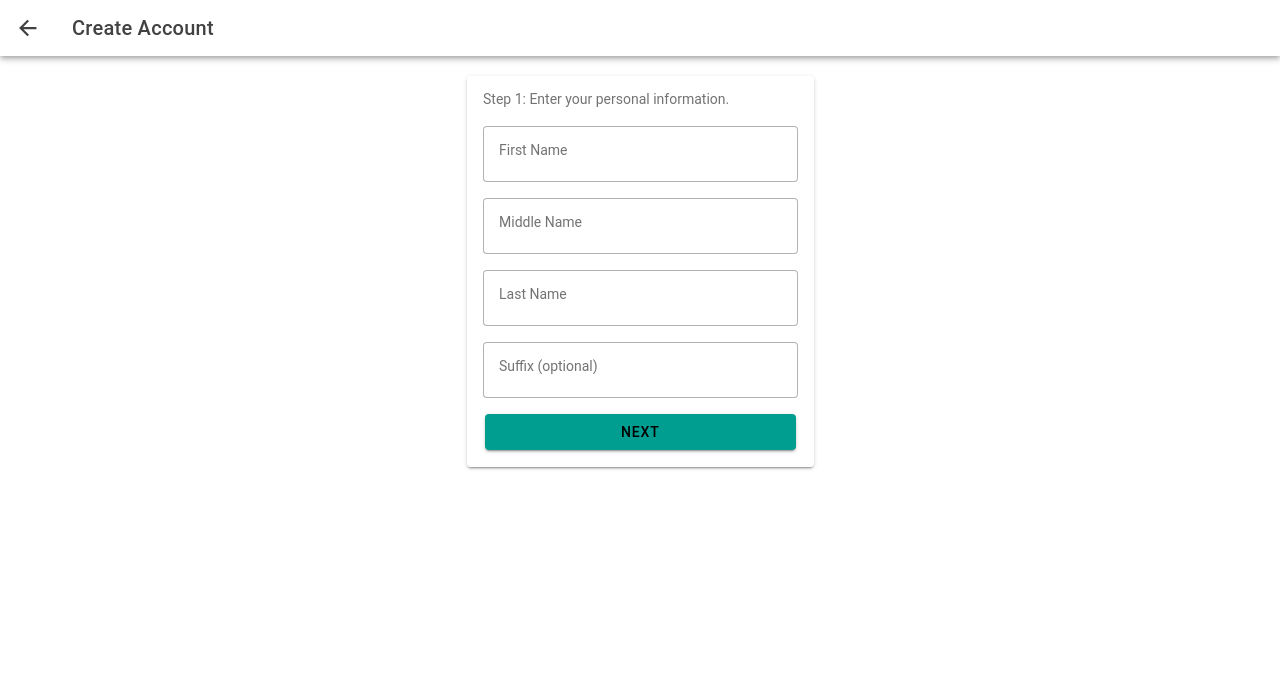
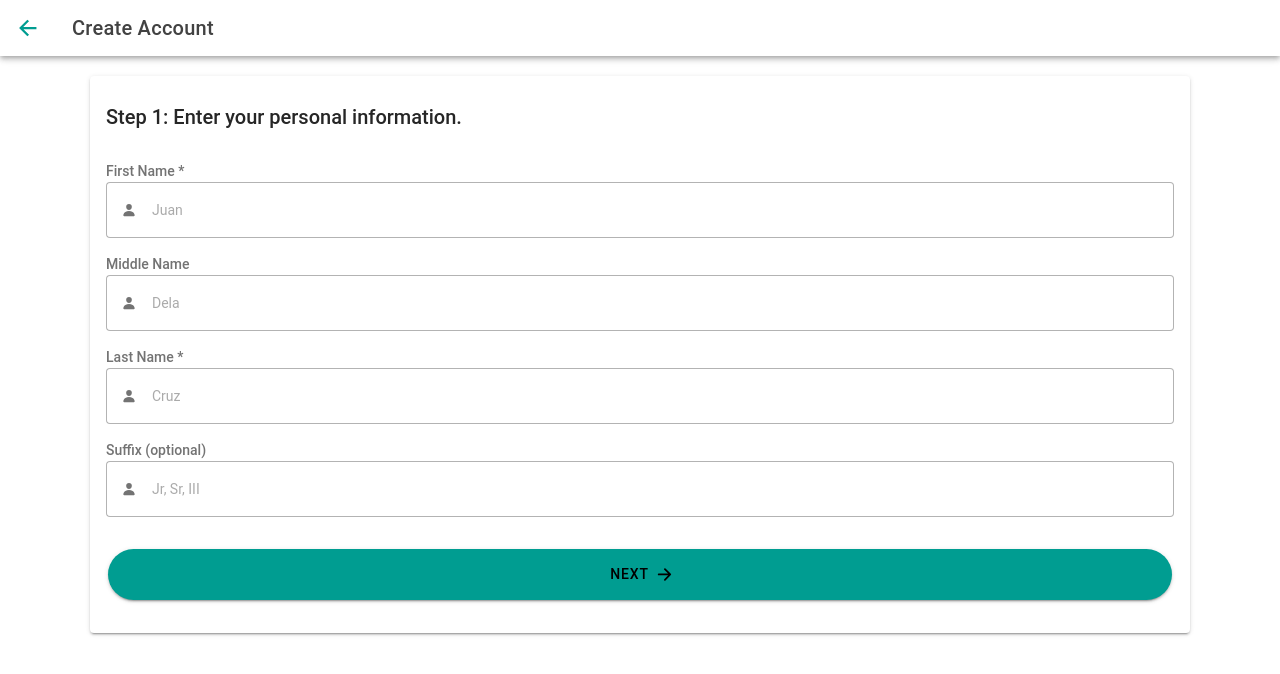
Before and after one commit to fmrkc/barangaymed, a React (Vite) app: page /user/register in a window 1280 px wide. Shown: the top 674 px of the page. Built offline with nearby package versions, Linux system fonts and the light colour scheme; no server answers.

Commit message:
Updated user register ui
- Added icons
- Added labels
- Revamped overall ui experience

```diff
--- a/src/pages/user/UserRegisterSteps/Page1.tsx
+++ b/src/pages/user/UserRegisterSteps/Page1.tsx
@@ -1,5 +1,6 @@
 import React from 'react';
-import { IonButton, IonInput, IonItem, IonLabel, IonText } from '@ionic/react';
+import { IonButton, IonCard, IonCardContent, IonCardHeader, IonCardSubtitle, IonCardTitle, IonHeader, IonIcon, IonInput, IonItem, IonItemDivider, IonLabel, IonList, IonText } from '@ionic/react';
+import { arrowForward, chevronForward, lockClosed, person } from 'ionicons/icons';
 
 interface Page1Props {
   firstName: string;
@@ -13,41 +14,61 @@ interface Page1Props {
 const Page1: React.FC<Page1Props> = ({ firstName, middleName, lastName, suffix, onChange, onNext }) => {
   return (
     <>
+      <IonCardTitle className="ion-padding-vertical">
+        Step 1: Enter your personal information.
+      </IonCardTitle>
 
-      <IonText>Step 1: Enter your personal information.</IonText>
+      <div className='ion-margin-top'>
+        <IonCardSubtitle>First Name *</IonCardSubtitle>
         <IonInput
-        className='ion-margin-top'
+          placeholder="Juan"
+          value={firstName}
           fill="outline"
-        label="First Name"
-        labelPlacement="floating"
-        value={firstName}
-        onIonChange={e => onChange('firstName', e.detail.value!)}
-      />
+          onIonChange={(e) => onChange("firstName", e.detail.value!)}
+        >
+          <IonIcon slot="start" icon={person}></IonIcon>
+        </IonInput>
+      </div>
+
+      <div className="ion-margin-top">
+        <IonCardSubtitle>Middle Name</IonCardSubtitle>
         <IonInput
           fill="outline"
-        label="Middle Name"
-        labelPlacement="floating"
+          placeholder="Dela"
           value={middleName}
-        onIonChange={e => onChange('middleName', e.detail.value!)}
-        className="ion-margin-top"
-      />
+          onIonChange={(e) => onChange("middleName", e.detail.value!)}
+        >
+          <IonIcon slot="start" icon={person} aria-hidden="true"></IonIcon>
+        </IonInput>
+      </div>
+
+      <div className="ion-margin-top">
+        <IonCardSubtitle>Last Name *</IonCardSubtitle>
         <IonInput
+          placeholder="Cruz"
           fill="outline"
-        label="Last Name"
-        labelPlacement="floating"
           value={lastName}
-        onIonChange={e => onChange('lastName', e.detail.value!)}
-        className="ion-margin-top"
-      />
+          onIonChange={(e) => onChange("lastName", e.detail.value!)}
+        >
+          <IonIcon slot="start" icon={person} aria-hidden="true"></IonIcon>
+        </IonInput>
+      </div>
+      <div className="ion-margin-top">
+        <IonCardSubtitle>Suffix (optional)</IonCardSubtitle>
         <IonInput
+          placeholder="Jr, Sr, III"
           fill="outline"
-        label="Suffix (optional)"
-        labelPlacement="floating"
           value={suffix}
-        onIonChange={e => onChange('suffix', e.detail.value!)}
-        className="ion-margin-top"
-      />
-      <IonButton expand="block" className="ion-margin-top" onClick={onNext}>Next</IonButton>
+          onIonChange={(e) => onChange("suffix", e.detail.value!)}
+        >
+          <IonIcon slot="start" icon={person} aria-hidden="true"></IonIcon>
+        </IonInput>
+      </div>
+
+      <IonButton expand="block" className="ion-padding-vertical ion-margin-top" shape='round' onClick={onNext}>
+        Next
+        <IonIcon icon={arrowForward} slot="end" />
+      </IonButton>
     </>
   );
 };
--- a/src/pages/user/UserRegisterSteps/Page3.tsx
+++ b/src/pages/user/UserRegisterSteps/Page3.tsx
@@ -1,7 +1,8 @@
 
 import React from 'react';
-import { IonButton, IonGrid, IonRow, IonCol, IonSelect, IonSelectOption, IonLabel, IonText } from '@ionic/react';
+import { IonButton, IonGrid, IonRow, IonCol, IonSelect, IonSelectOption, IonLabel, IonText, IonCardSubtitle, IonCardTitle, IonIcon } from '@ionic/react';
 import { BARANGAYS } from '../../../constants/barangays';
+import { arrowBack, arrowForward } from 'ionicons/icons';
 
 interface Page3Props {
   onNext: () => void;
@@ -13,7 +14,11 @@ interface Page3Props {
 const Page3: React.FC<Page3Props> = ({ onNext, onBack, barangay, onBarangayChange }) => {
   return (
     <>
-    <IonText>Step 3: Enter your Municipality and Barangay.</IonText>
+    <IonCardTitle className="ion-padding-vertical">
+        Step 3: Enter your Municipality and Barangay.
+      </IonCardTitle>
+
+
       <IonGrid>
         <IonRow className="ion-justify-content-center ion-margin-top">
           <IonCol size="12" sizeMd="6" className="ion-text-center">
@@ -52,14 +57,21 @@ const Page3: React.FC<Page3Props> = ({ onNext, onBack, barangay, onBarangayChang
             <IonButton expand="block">Barangay Indigency</IonButton>
           </IonCol>
         </IonRow>
+
         <IonRow className="ion-justify-content-between ion-margin-top">
-          <IonCol size="5">
-            <IonButton expand="block" onClick={onBack}>Back</IonButton>
-          </IonCol>
-          <IonCol size="5">
-            <IonButton expand="block" onClick={onNext}>Next</IonButton>
-          </IonCol>
-        </IonRow>
+                <IonCol size="5">
+                  <IonButton expand="block" onClick={onBack} shape='round' className='ion-padding-vertical'>
+                    Back
+                    <IonIcon icon={arrowBack} slot="start" />
+                  </IonButton>
+                </IonCol>
+                <IonCol size="5">
+                  <IonButton expand="block" onClick={onNext} shape='round' className='ion-padding-vertical'>
+                    Next
+                    <IonIcon icon={arrowForward} slot="end" />
+                  </IonButton>
+                </IonCol>
+              </IonRow>
       </IonGrid>
     </>
   );
--- a/src/pages/user/UserRegisterSteps/Page5.tsx
+++ b/src/pages/user/UserRegisterSteps/Page5.tsx
@@ -1,5 +1,6 @@
 import React from 'react';
-import { IonButton, IonList, IonItem, IonLabel, IonText, IonGrid, IonRow, IonCol } from '@ionic/react';
+import { IonButton, IonList, IonItem, IonLabel, IonText, IonGrid, IonRow, IonCol, IonCardTitle, IonIcon, IonInput } from '@ionic/react';
+import { arrowBack, arrowForward, at, call, home, mail, map, person, personAdd } from 'ionicons/icons';
 
 interface Page5Props {
   firstName: string;
@@ -33,54 +34,67 @@ const Page5: React.FC<Page5Props> = ({
 }) => {
   return (
     <>
-      <IonText>Step 5: Review all of your information before submitting.</IonText>
-      <IonList className="ion-margin-top">
+      <IonCardTitle className="ion-padding-vertical">
+        Step 5: Review all of your information before submitting.
+      </IonCardTitle>
+
+      <IonList>
         <IonItem>
-          <IonLabel>First Name</IonLabel>
-          <IonText>{firstName}</IonText>
+          <IonIcon slot="start" icon={person} aria-hidden="true"></IonIcon>
+          <IonInput
+            readonly
+            value={`${firstName} ${middleName} ${lastName} ${suffix}`}
+          ></IonInput>
         </IonItem>
+
         <IonItem>
-          <IonLabel>Middle Name</IonLabel>
-          <IonText>{middleName}</IonText>
+          <IonIcon slot="start" icon={call} aria-hidden="true"></IonIcon>
+          <IonInput
+
+            readonly
+            value={contactNumber}
+          ></IonInput>
         </IonItem>
+
         <IonItem>
-          <IonLabel>Last Name</IonLabel>
-          <IonText>{lastName}</IonText>
+          <IonIcon slot="start" icon={home} aria-hidden="true"></IonIcon>
+          <IonInput readonly value={address}></IonInput>
         </IonItem>
+
         <IonItem>
-          <IonLabel>Suffix</IonLabel>
-          <IonText>{suffix || '-'}</IonText>
+          <IonIcon slot="start" icon={map} aria-hidden="true"></IonIcon>
+          <IonInput readonly value={barangay}></IonInput>
         </IonItem>
+
         <IonItem>
-          <IonLabel>Address</IonLabel>
-          <IonText>{address}</IonText>
-        </IonItem>
-        <IonItem>
-          <IonLabel>Contact Number</IonLabel>
-          <IonText>{contactNumber}</IonText>
-        </IonItem>
-        <IonItem>
-          <IonLabel>Barangay</IonLabel>
-          <IonText>{barangay}</IonText>
-        </IonItem>
-        <IonItem>
-          <IonLabel>Email</IonLabel>
-          <IonText>{email}</IonText>
-        </IonItem>
-        <IonItem>
-          <IonLabel>Password</IonLabel>
-          <IonText>********</IonText>
+          <IonIcon slot="start" icon={mail} aria-hidden="true"></IonIcon>
+          <IonInput readonly value={email}></IonInput>
         </IonItem>
       </IonList>
-      {error && <p style={{ color: 'red' }}>{error}</p>}
+      {error && <p style={{ color: "red" }}>{error}</p>}
       <IonGrid>
         <IonRow className="ion-justify-content-between ion-margin-top">
           <IonCol size="5">
-            <IonButton expand="block" onClick={onBack} disabled={loading}>Back</IonButton>
+            <IonButton
+              expand="block"
+              onClick={onBack}
+              shape="round"
+              className="ion-padding-vertical"
+            >
+              Back
+              <IonIcon icon={arrowBack} slot="start" />
+            </IonButton>
           </IonCol>
           <IonCol size="5">
-            <IonButton expand="block" onClick={onSubmit} disabled={loading}>
-              {loading ? 'Creating Account...' : 'Create Account'}
+            <IonButton
+              expand="block"
+              onClick={onSubmit}
+              disabled={loading}
+              shape="round"
+              className="ion-padding-vertical"
+            >
+              {loading ? "Creating Account..." : "Create Account"}
+              <IonIcon icon={personAdd} slot="end" />
             </IonButton>
           </IonCol>
         </IonRow>
--- a/src/pages/user/user-register.tsx
+++ b/src/pages/user/user-register.tsx
@@ -205,7 +205,7 @@ const UserRegister: React.FC = () => {
       <IonHeader>
         <IonToolbar>
           <IonButtons slot="start">
-            <IonBackButton defaultHref="/" />
+            <IonBackButton defaultHref="/" color={'primary'}  />
           </IonButtons>
           <IonTitle>Create Account</IonTitle>
         </IonToolbar>
@@ -214,7 +214,7 @@ const UserRegister: React.FC = () => {
       <IonContent scrollY={false}>
         <IonGrid fixed>
           <IonRow className="ion-justify-content-center">
-            <IonCol size="12" sizeMd="8" sizeLg="6" sizeXl="4">
+            <IonCol >
               <IonCard>
                 <IonCardContent>
                   {step === 1 && (
```
Also changed, not shown: src/pages/user/UserRegisterSteps/Page2.tsx (+34 -14 lines), src/pages/user/UserRegisterSteps/Page4.tsx (+38 -16 lines). Lines whose indentation alone changed are shown as unchanged.
